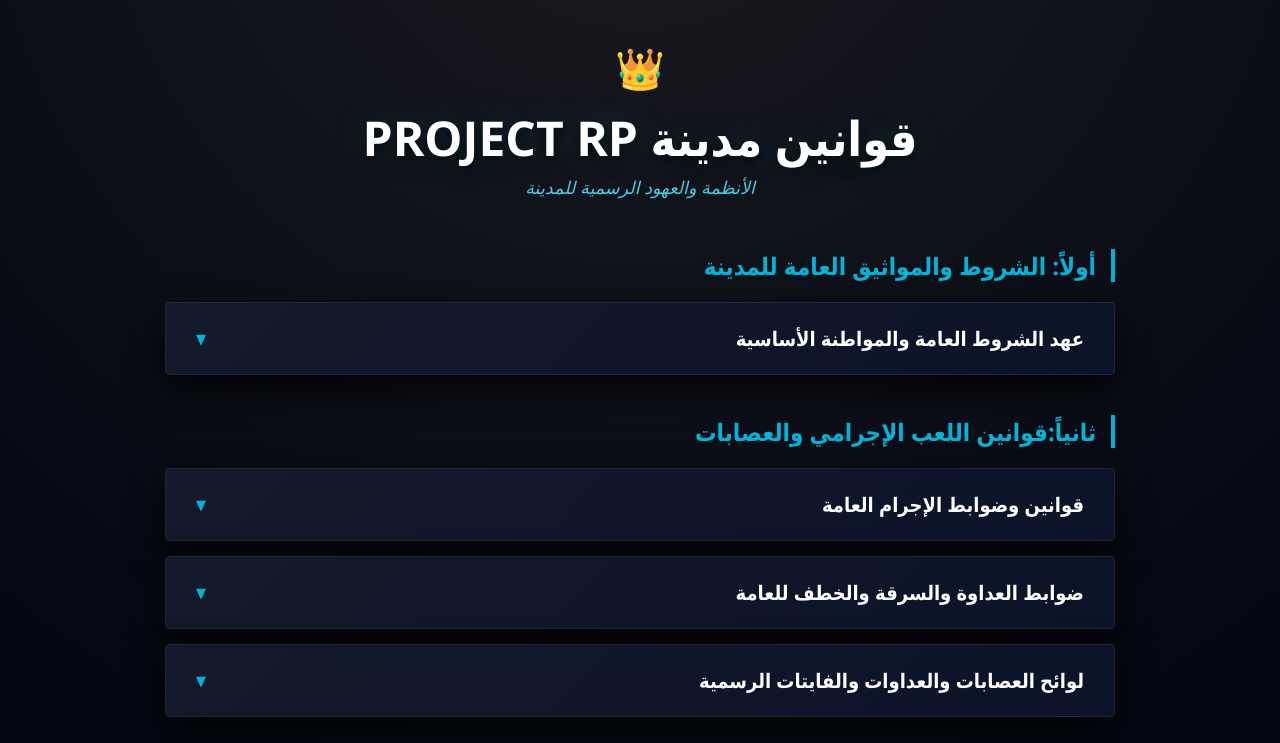
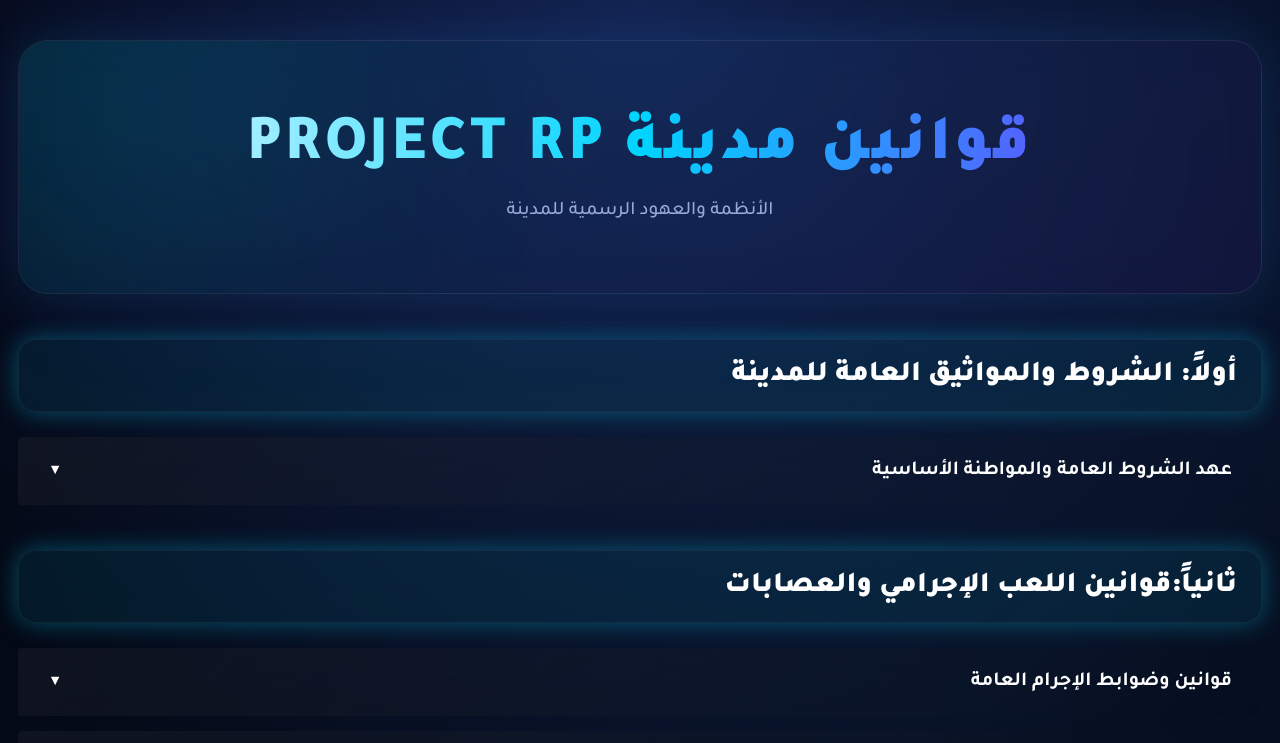
Before and after one commit to alshmrrryali-oss/Project-Rp, a plain HTML site: page index.html in a window 1280 px wide. Shown: the top 743 px of the page. Drawn offline with Linux system fonts and the light colour scheme.

Commit message:
Update index.html

```diff
--- a/index.html
+++ b/index.html
@@ -5,65 +5,241 @@
     <meta name="viewport" content="width=device-width, initial-scale=1.0">
     <title>قوانين  والدستور العام | Project RP</title>
     <style>
-       :root {
-    --bg-main: #030712;          /* أسود ملكي مائل كحلي */
-    --bg-card: #0b1329;          /* كحلي غامق جداً للكروت */
-    --border-card: #1c2541;      /* حدود زرقاء هادئة */
-    --accent-gold: #00b4d8;      /* أزرق نيوني مضيء للأزرار والعناوين */
-    --accent-glow: rgba(0, 180, 216, 0.25); /* توهج أزرق نيوني */
-    --text-main: #f1f5f9;        /* لون النص الأساسي أبيض ثلجي */
-    --text-muted: #48cae4;      /* لون النصوص الفرعية أزرق سماوي ناعم */
-    --shadow-lux: 0 15px 35px rgba(0, 0, 0, 0.8);
-}
-        body {
-            font-family: 'Segoe UI', Tahoma, Geneva, Verdana, sans-serif;
-            background-color: var(--bg-main);
-            color: var(--text-main);
-            margin: 0;
-            padding: 40px 20px;
-            background-image: radial-gradient(circle at 50% -10%, rgba(197, 168, 128, 0.12) 0%, transparent 50%);
+  @import url('https://fonts.googleapis.com/css2?family=Tajawal:wght@300;500;700;900&display=swap');
+
+:root{
+--bg:#050816;
+--card:rgba(13,18,38,.70);
+--border:#23345f;
+--primary:#00d4ff;
+--secondary:#7b2cff;
+--text:#ffffff;
+--muted:#98a8d8;
+--glow:0 0 25px rgba(0,212,255,.35);
 }
 
-        .container {
-            max-width: 950px;
-            margin: 0 auto;
+*{
+margin:0;
+padding:0;
+box-sizing:border-box;
 }
 
-        .header {
-            text-align: center;
-            margin-bottom: 50px;
+body{
+font-family:'Tajawal',sans-serif;
+background:
+radial-gradient(circle at top,#12234e 0%,transparent 40%),
+linear-gradient(135deg,#02040d,#071124,#02040d);
+color:var(--text);
+padding:40px 18px;
+overflow-x:hidden;
 }
 
-        .header::before {
-            content: "👑";
-            font-size: 2.5rem;
-            color: var(--accent-gold);
-            display: block;
-            margin-bottom: 10px;
+.container{
+max-width:1350px;
+margin:auto;
 }
 
-        .header h1 {
-            font-size: 3rem;
-            font-weight: 900;
-            margin: 0;
-            color: #ffffff;
-            text-shadow: 0 5px 15px rgba(0, 0, 0, 0.8), 0 0 30px var(--accent-glow);
+/* HERO */
+
+.header{
+text-align:center;
+padding:70px 40px;
+margin-bottom:45px;
+border-radius:30px;
+background:linear-gradient(145deg,
+rgba(0,212,255,.08),
+rgba(123,44,255,.08));
+border:1px solid rgba(255,255,255,.08);
+backdrop-filter:blur(18px);
+box-shadow:
+0 0 50px rgba(0,212,255,.12),
+0 0 120px rgba(123,44,255,.08);
+position:relative;
+overflow:hidden;
 }
 
-        .header p {
-            color: var(--text-muted);
-            font-size: 1.1rem;
-            margin-top: 5px;
-            font-style: italic;
+.header:before{
+content:'';
+position:absolute;
+width:350px;
+height:350px;
+background:rgba(0,212,255,.12);
+filter:blur(120px);
+top:-120px;
+left:-80px;
 }
 
-        .section-title {
-            font-size: 1.5rem;
-            font-weight: 700;
-            color: var(--accent-gold);
-            margin: 40px 0 20px 0;
-            padding-right: 15px;
-            border-right: 4px solid var(--accent-gold);
+.header h1{
+font-size:4rem;
+font-weight:900;
+letter-spacing:3px;
+background:linear-gradient(90deg,#fff,#00d4ff,#7b2cff);
+-webkit-background-clip:text;
+-webkit-text-fill-color:transparent;
+margin-bottom:12px;
+}
+
+.header p{
+font-size:1.2rem;
+color:var(--muted);
+}
+
+/* TITLES */
+
+.section-title{
+font-size:1.8rem;
+margin:45px 0 25px;
+padding:18px 24px;
+border-radius:18px;
+background:rgba(0,212,255,.08);
+border:1px solid rgba(255,255,255,.05);
+box-shadow:var(--glow);
+font-weight:800;
+}
+
+/* ACCORDION */
+
+.accordion-item{
+margin-bottom:22px;
+border-radius:24px;
+overflow:hidden;
+background:var(--card);
+border:1px solid rgba(255,255,255,.06);
+backdrop-filter:blur(22px);
+transition:.35s;
+box-shadow:0 12px 40px rgba(0,0,0,.45);
+}
+
+.accordion-item:hover{
+transform:translateY(-5px);
+box-shadow:0 0 35px rgba(0,212,255,.25);
+}
+
+.accordion-toggle{
+display:none;
+}
+
+.accordion-header{
+padding:28px 30px;
+cursor:pointer;
+font-size:1.25rem;
+font-weight:800;
+display:flex;
+justify-content:space-between;
+align-items:center;
+transition:.25s;
+}
+
+.accordion-header:hover{
+color:var(--primary);
+}
+
+.accordion-header::after{
+content:"+";
+font-size:2rem;
+color:var(--primary);
+}
+
+.accordion-toggle:checked + .accordion-header::after{
+content:"—";
+}
+
+.accordion-content{
+max-height:0;
+overflow:hidden;
+transition:.45s ease;
+}
+
+.accordion-toggle:checked ~ .accordion-content{
+max-height:5000px;
+}
+
+.inner-padding{
+padding:30px;
+line-height:2;
+font-size:1.05rem;
+color:#dbe7ff;
+}
+
+/* LIST */
+
+ul{
+list-style:none;
+}
+
+li{
+margin-bottom:16px;
+padding-right:35px;
+position:relative;
+}
+
+li:before{
+content:"◆";
+position:absolute;
+right:0;
+color:var(--primary);
+}
+
+/* TABLE */
+
+table{
+width:100%;
+border-collapse:collapse;
+margin-top:25px;
+overflow:hidden;
+border-radius:18px;
+}
+
+th{
+background:linear-gradient(90deg,#00d4ff,#7b2cff);
+padding:20px;
+}
+
+td{
+padding:18px;
+background:rgba(255,255,255,.04);
+}
+
+/* NOTICE */
+
+.notice{
+margin-top:50px;
+padding:35px;
+border-radius:24px;
+background:linear-gradient(135deg,
+rgba(255,70,70,.12),
+rgba(123,44,255,.12));
+border:1px solid rgba(255,255,255,.08);
+text-align:center;
+}
+
+/* FOOTER */
+
+.footer{
+margin-top:70px;
+padding:35px;
+text-align:center;
+color:var(--muted);
+border-top:1px solid rgba(255,255,255,.08);
+}
+
+/* MOBILE */
+
+@media(max-width:768px){
+
+.header h1{
+font-size:2.2rem;
+}
+
+.accordion-header{
+font-size:1rem;
+padding:22px;
+}
+
+.section-title{
+font-size:1.2rem;
+}
+
 }
 
         /* نظام الأكورديون المضمون بدون جافا سكريبت */
```
Lines whose indentation alone changed are shown as unchanged.
